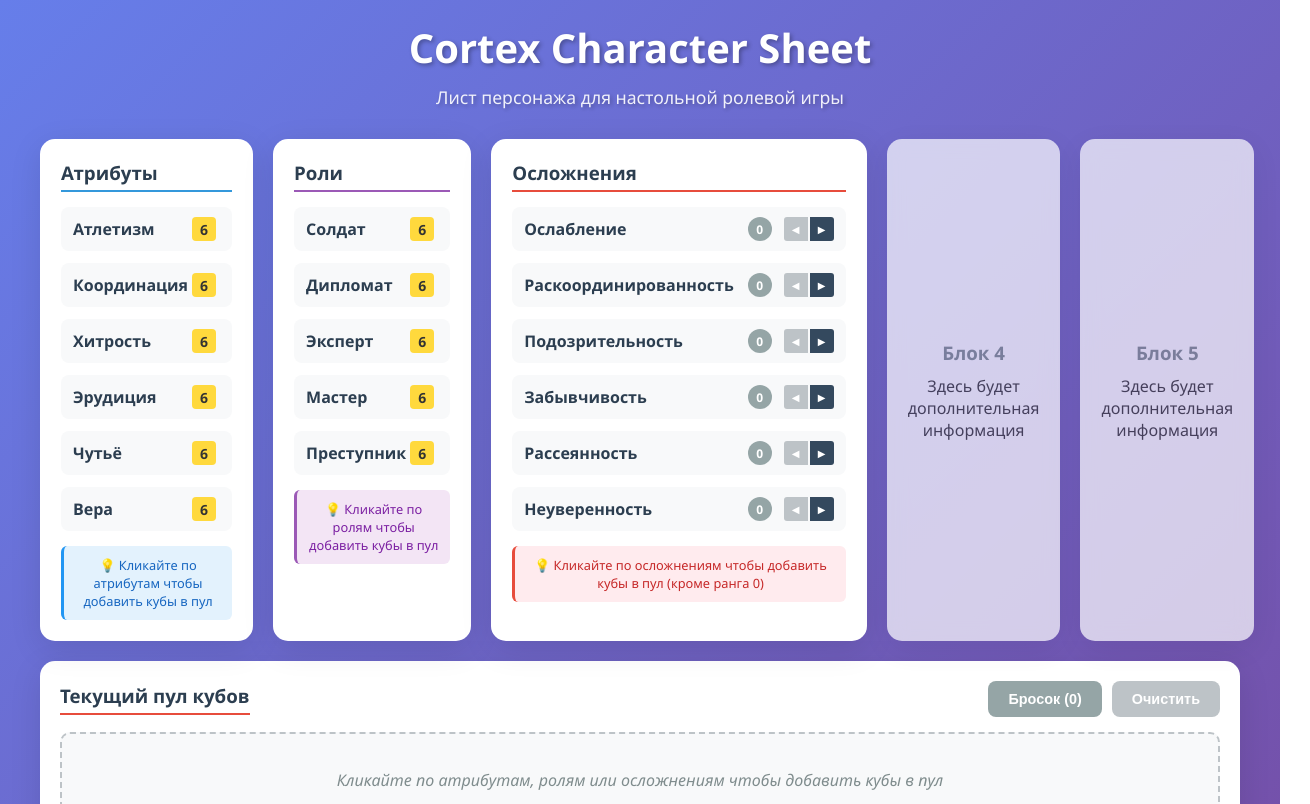
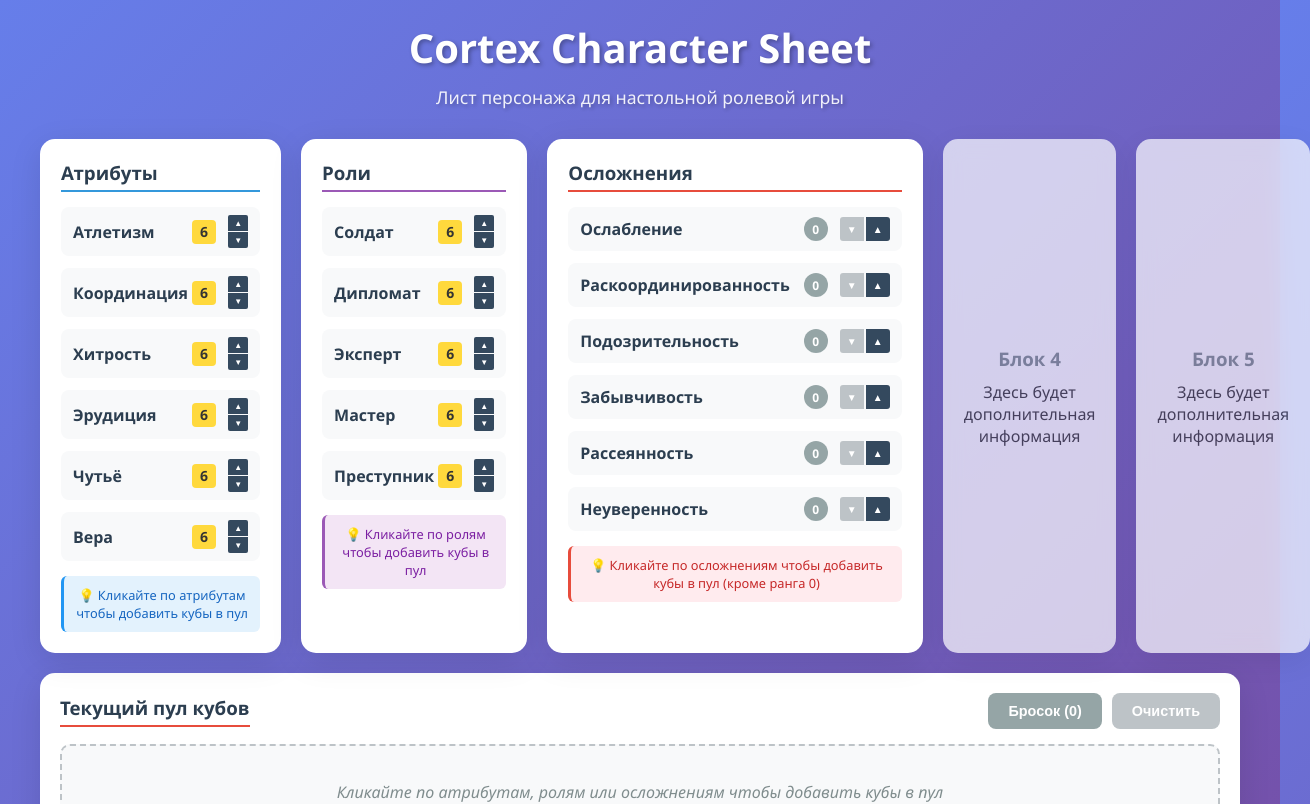
Before and after one commit to dplatonov865/cortex-prime-dice, a React (Vite) app: page / in a window 1280 px wide. Shown: the top 804 px of the page, 1310 px wide, since content can reach past the window. Built offline with nearby package versions, Linux system fonts and the light colour scheme.

Commit message:
raise and down attributes and roles

```diff
--- a/src/components/AttributeBlock.jsx
+++ b/src/components/AttributeBlock.jsx
@@ -1,7 +1,22 @@
 import React from 'react';
 import DiceIcon from './DiceIcon';
+import { RANK_ORDER, getNextRank, getPreviousRank } from '../utils/diceLogic';
 
-const AttributeBlock = ({ attributes, onAttributeClick }) => {
+const AttributeBlock = ({ attributes, onAttributeClick, onAttributeChange }) => {
+  const handleIncrease = (attributeName, currentRank) => {
+    const newRank = getNextRank(currentRank);
+    if (newRank !== currentRank && onAttributeChange) {
+      onAttributeChange(attributeName, newRank);
+    }
+  };
+
+  const handleDecrease = (attributeName, currentRank) => {
+    const newRank = getPreviousRank(currentRank);
+    if (newRank !== currentRank && onAttributeChange) {
+      onAttributeChange(attributeName, newRank);
+    }
+  };
+
   const handleAttributeClick = (attributeName, diceType) => {
     onAttributeClick(attributeName, diceType);
   };
@@ -18,11 +33,40 @@ const AttributeBlock = ({ attributes, onAttributeClick }) => {
             title="Клик чтобы добавить куб в пул"
           >
             <span className="attribute-name">{name}</span>
-            <DiceIcon
-              type={diceType}
-              value={diceType.replace('d', '')}
-              clickable={false}
-            />
+
+            <div className="attribute-controls">
+              <DiceIcon
+                type={diceType}
+                value={diceType.replace('d', '')}
+                clickable={false}
+              />
+
+              <div className="rank-buttons-vertical">
+                <button
+                  className="rank-button increase-button"
+                  onClick={(e) => {
+                    e.stopPropagation();
+                    handleIncrease(name, diceType);
+                  }}
+                  disabled={diceType === 'd12'}
+                  title="Повысить ранг"
+                >
+                  ▲
+                </button>
+
+                <button
+                  className="rank-button decrease-button"
+                  onClick={(e) => {
+                    e.stopPropagation();
+                    handleDecrease(name, diceType);
+                  }}
+                  disabled={diceType === 'd4'}
+                  title="Понизить ранг"
+                >
+                  ▼
+                </button>
+              </div>
+            </div>
           </div>
         ))}
       </div>
--- a/src/components/CharacterSheet.jsx
+++ b/src/components/CharacterSheet.jsx
@@ -60,6 +60,21 @@ const CharacterSheet = () => {
     addToDicePool(complicationName, diceType, 'complication');
   };
 
+  // Обработчики изменения рангов
+  const handleAttributeChange = (attributeName, newRank) => {
+    setAttributes(prev => ({
+      ...prev,
+      [attributeName]: newRank
+    }));
+  };
+
+  const handleRoleChange = (roleName, newRank) => {
+    setRoles(prev => ({
+      ...prev,
+      [roleName]: newRank
+    }));
+  };
+
   const handleComplicationChange = (complicationName, newRank) => {
     setComplications(prev => ({
       ...prev,
@@ -78,11 +93,13 @@ const CharacterSheet = () => {
         <AttributeBlock
           attributes={attributes}
           onAttributeClick={handleAttributeClick}
+          onAttributeChange={handleAttributeChange}
         />
 
         <RoleBlock
           roles={roles}
           onRoleClick={handleRoleClick}
+          onRoleChange={handleRoleChange}
         />
 
         <ComplicationBlock
--- a/src/components/ComplicationBlock.jsx
+++ b/src/components/ComplicationBlock.jsx
@@ -51,7 +51,7 @@ const ComplicationBlock = ({ complications, onComplicationClick, onComplicationC
                   disabled={diceType === '0'}
                   title="Понизить ранг"
                 >
-                  ◀
+                  ▼
                 </button>
 
                 <button
@@ -63,7 +63,7 @@ const ComplicationBlock = ({ complications, onComplicationClick, onComplicationC
                   disabled={diceType === 'd12'}
                   title="Повысить ранг"
                 >
-                  ▶
+                  ▲
                 </button>
               </div>
             </div>
--- a/src/components/RoleBlock.jsx
+++ b/src/components/RoleBlock.jsx
@@ -1,7 +1,22 @@
 import React from 'react';
 import DiceIcon from './DiceIcon';
+import { RANK_ORDER, getNextRank, getPreviousRank } from '../utils/diceLogic';
 
-const RoleBlock = ({ roles, onRoleClick }) => {
+const RoleBlock = ({ roles, onRoleClick, onRoleChange }) => {
+  const handleIncrease = (roleName, currentRank) => {
+    const newRank = getNextRank(currentRank);
+    if (newRank !== currentRank && onRoleChange) {
+      onRoleChange(roleName, newRank);
+    }
+  };
+
+  const handleDecrease = (roleName, currentRank) => {
+    const newRank = getPreviousRank(currentRank);
+    if (newRank !== currentRank && onRoleChange) {
+      onRoleChange(roleName, newRank);
+    }
+  };
+
   const handleRoleClick = (roleName, diceType) => {
     onRoleClick(roleName, diceType);
   };
@@ -18,11 +33,40 @@ const RoleBlock = ({ roles, onRoleClick }) => {
             title="Клик чтобы добавить куб в пул"
           >
             <span className="role-name">{name}</span>
-            <DiceIcon
-              type={diceType}
-              value={diceType.replace('d', '')}
-              clickable={false}
-            />
+
+            <div className="role-controls">
+              <DiceIcon
+                type={diceType}
+                value={diceType.replace('d', '')}
+                clickable={false}
+              />
+
+              <div className="rank-buttons-vertical">
+                <button
+                  className="rank-button increase-button"
+                  onClick={(e) => {
+                    e.stopPropagation();
+                    handleIncrease(name, diceType);
+                  }}
+                  disabled={diceType === 'd12'}
+                  title="Повысить ранг"
+                >
+                  ▲
+                </button>
+
+                <button
+                  className="rank-button decrease-button"
+                  onClick={(e) => {
+                    e.stopPropagation();
+                    handleDecrease(name, diceType);
+                  }}
+                  disabled={diceType === 'd4'}
+                  title="Понизить ранг"
+                >
+                  ▼
+                </button>
+              </div>
+            </div>
           </div>
         ))}
       </div>
--- a/src/styles/App.css
+++ b/src/styles/App.css
@@ -1027,3 +1027,79 @@ body {
     gap: 4px;
   }
 }
+/* Стили для управления атрибутами и ролями */
+.attribute-controls,
+.role-controls {
+  display: flex;
+  align-items: center;
+  gap: 8px;
+}
+
+.rank-buttons-vertical {
+  display: flex;
+  flex-direction: column;
+  gap: 1px;
+}
+
+.rank-buttons-vertical .rank-button {
+  width: 20px;
+  height: 16px;
+  border: none;
+  background: #34495e;
+  color: white;
+  cursor: pointer;
+  display: flex;
+  align-items: center;
+  justify-content: center;
+  font-size: 8px;
+  border-radius: 2px;
+  transition: all 0.2s ease;
+}
+
+.rank-buttons-vertical .rank-button:hover:not(:disabled) {
+  background: #2c3e50;
+  transform: scale(1.1);
+}
+
+.rank-buttons-vertical .rank-button:disabled {
+  background: #bdc3c7;
+  cursor: not-allowed;
+  transform: none;
+}
+
+.rank-buttons-vertical .increase-button {
+  border-radius: 2px 2px 0 0;
+}
+
+.rank-buttons-vertical .decrease-button {
+  border-radius: 0 0 2px 2px;
+}
+
+/* Адаптивность для вертикальных кнопок */
+@media (max-width: 768px) {
+  .attribute-controls,
+  .role-controls {
+    gap: 6px;
+  }
+
+  .rank-buttons-vertical .rank-button {
+    width: 18px;
+    height: 14px;
+    font-size: 7px;
+  }
+}
+
+@media (max-width: 480px) {
+  .attribute-row,
+  .role-row {
+    flex-direction: column;
+    align-items: flex-start;
+    gap: 8px;
+  }
+
+  .attribute-controls,
+  .role-controls {
+    width: 100%;
+    justify-content: space-between;
+  }
+}
```
